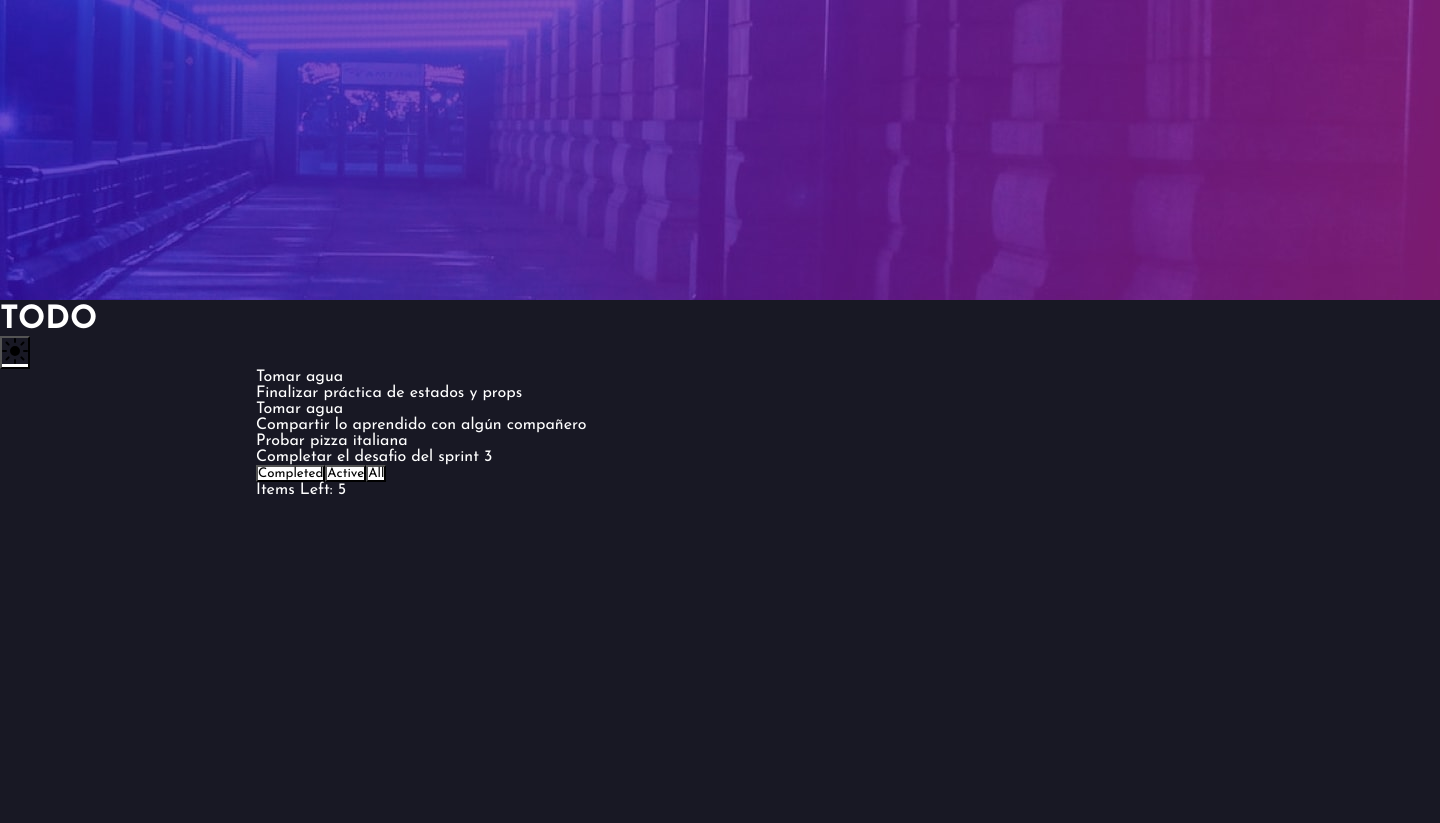
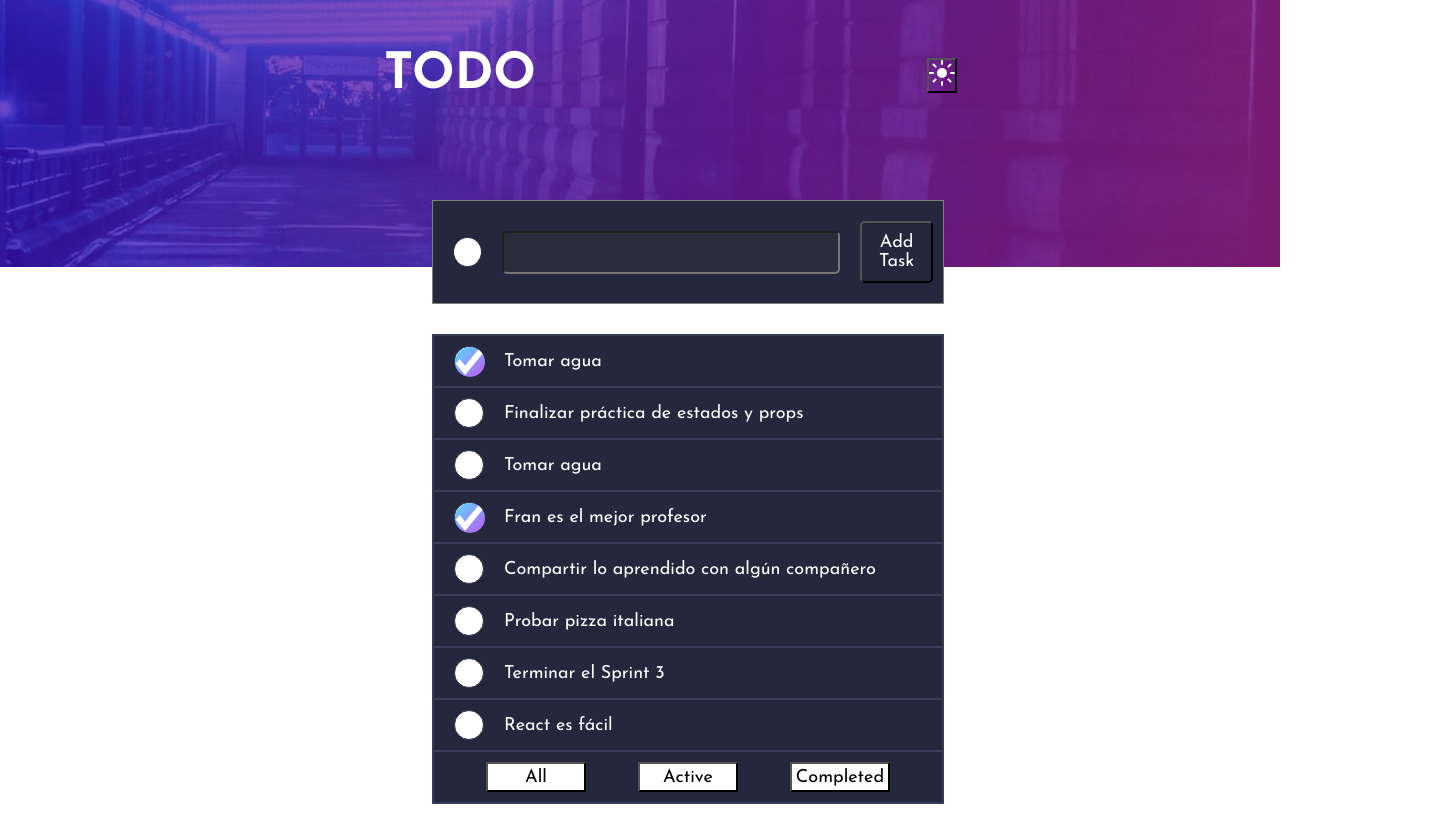
Before and after one commit to giannipiccardo/sprint3, a React (Vite) app: page / in a window 1280 px wide. Shown: the whole page, 1440 px wide, since content can reach past the window. Before the commit the page ends 800 px from the top, so only its background shows below. Built offline with nearby package versions, Linux system fonts and the light colour scheme.

Commit message:
12-07 14:56

```diff
--- a/src/App.css
+++ b/src/App.css
@@ -4,13 +4,19 @@
   box-sizing: border-box;
   font-family: 'Josefin Sans', sans-serif;
   color: white;
-  background-color: #181824;
   list-style : none;
+  max-width: 100vw;
+  background: no-repeat;
+  font-size: 18px;
+  /* background-color: #25273C; */
 }
 
 .task-container{
     margin: auto;
-    width: 60%;
+    width: 40%;
+    position: absolute;
+    top: 200px;
+    left: 432px;
 }
 
 * button{
--- a/src/App.jsx
+++ b/src/App.jsx
@@ -3,6 +3,7 @@ import Header from "./assets/components/Header/Header"
 import List from "./assets/components/Todo/List"
 import Form from "./assets/components/Todo/Form"
 // import Content from "./assets/components/Todo/Content"
+import Footer from "./assets/components/Footer/Footer"
 import './App.css'
 
 
@@ -12,13 +13,39 @@ function App() {
     { id: 1, content: "Tomar agua", completed: true },
     { id: 2, content: "Finalizar práctica de estados y props", completed: false },
     { id: 3, content: "Tomar agua", completed: false },
-    { id: 4, content: "Compartir lo aprendido con algún compañero", completed: false },
-    { id: 5, content: "Probar pizza italiana", completed: false },
-    { id: 6, content: "Completar el desafio del sprint 3", completed: false },
+    { id: 4, content: "Fran es el mejor profesor", completed: true },
+    { id: 5, content: "Compartir lo aprendido con algún compañero", completed: false },
+    { id: 6, content: "Probar pizza italiana", completed: false },
+    { id: 7, content: "Terminar el Sprint 3", completed: false },
+    { id: 8, content: "React es fácil", completed: false },
+    // { id: 9, content: "Tomar agua", completed: true },
+    // { id: 10, content: "Finalizar práctica de estados y props", completed: false },
+    // { id: 11, content: "Tomar agua", completed: false },
+    // { id: 12, content: "Fran es el mejor profesor", completed: true },
+    // { id: 13, content: "Compartir lo aprendido con algún compañero", completed: false },
+    // { id: 14, content: "Probar pizza italiana", completed: false },
+    // { id: 15, content: "Terminar el Sprint 3", completed: false },
+    // { id: 16, content: "React es fácil", completed: false },
+    // { id: 17, content: "Tomar agua", completed: true },
+    // { id: 18, content: "Finalizar práctica de estados y props", completed: false },
+    // { id: 19, content: "Tomar agua", completed: false },
+    // { id: 20, content: "Fran es el mejor profesor", completed: true },
+    // { id: 21, content: "Compartir lo aprendido con algún compañero", completed: false },
+    // { id: 22, content: "Probar pizza italiana", completed: false },
+    // { id: 23, content: "Terminar el Sprint 3", completed: false },
+    // { id: 24, content: "React es fácil", completed: false },
+    // { id: 25, content: "Tomar agua", completed: true },
+    // { id: 26, content: "Finalizar práctica de estados y props", completed: false },
+    // { id: 27, content: "Tomar agua", completed: false },
+    // { id: 28, content: "Fran es el mejor profesor", completed: true },
+    // { id: 29, content: "Compartir lo aprendido con algún compañero", completed: false },
+    // { id: 30, content: "Probar pizza italiana", completed: false },
+    // { id: 31, content: "Terminar el Sprint 3", completed: false },
+    // { id: 32, content: "React es fácil", completed: false },
   ]);
+
   let itemsLeft = list.filter((todo) => !todo.completed)
   let amountItemsLeft = itemsLeft.length
-  // console.log(amountItemsLeft)
 
   return (
     <>
@@ -26,8 +53,9 @@ function App() {
       <div className='task-container'>
         <Form list={list} setList={setList}></Form>
         <List list={list} setList={setList}></List>
-        <span>Items Left: {amountItemsLeft}</span>
+        <span>{amountItemsLeft} Items Left</span>
       </div>
+      <Footer></Footer>
       {/* <Content theme={theme} /> */}
     </>
   )
--- /dev/null
+++ b/src/assets/components/Footer/Footer.css
@@ -0,0 +1,8 @@
+.footer-container{
+    display: flex;
+    flex-direction: column;
+    position: fixed;
+    bottom: 10px;
+    right: 10px;
+    align-items: center;
+}
--- /dev/null
+++ b/src/assets/components/Footer/Footer.jsx
@@ -0,0 +1,12 @@
+import "./Footer.css"
+
+function Footer() {
+    return (
+        <div className="footer-container">
+            <span>Full Stack Developer Bootcamp</span><br />
+            <span>Coded by Gianni Piccardo</span>
+        </div>
+    );
+}
+
+export default Footer;
--- a/src/assets/components/Header/Header.css
+++ b/src/assets/components/Header/Header.css
@@ -1,3 +1,21 @@
-*{
+.headerContainer{
+    position: relative;
+}
 
+.header-text{
+    display: flex;
+    align-items: center;
+    position: absolute;
+    top: 50px;
+    left: 30%
 }
+
+.header-text h1{
+    /* background-color: transparent; */
+    margin-right: 215%;
+    font-size: 50px;
+}
+
+.header-text button{
+    background-color: transparent;
+}
--- a/src/assets/components/Header/Header.jsx
+++ b/src/assets/components/Header/Header.jsx
@@ -1,24 +1,9 @@
-import react from "react"
-
-// const Header = ({ setTheme, unit }) => {
-//     return (
-//         <>
-//             {unit}
-//             {/* <button onClick={() => setTheme("light")}>A</button> */}
-//             <h1>TODO</h1>
-//             <img src="src\assets\images\bg-desktop-dark.jpg" alt="Fondo claro" />
-//         </>
-//     );
-// }
-
-// export default Header;
-
 import "./Header.css";
 
 const sun = (
     <svg xmlns="http://www.w3.org/2000/svg" width="26" height="26">
         <path
-            fill="#black"
+            fill="#FFF"
             d="M13 21a1 1 0 011 1v3a1 1 0 11-2 0v-3a1 1 0 011-1zm-5.657-2.343a1 1 0 010 1.414l-2.121 2.121a1 1 0 01-1.414-1.414l2.12-2.121a1 1 0 011.415 0zm12.728 0l2.121 2.121a1 1 0 01-1.414 1.414l-2.121-2.12a1 1 0 011.414-1.415zM13 8a5 5 0 110 10 5 5 0 010-10zm12 4a1 1 0 110 2h-3a1 1 0 110-2h3zM4 12a1 1 0 110 2H1a1 1 0 110-2h3zm18.192-8.192a1 1 0 010 1.414l-2.12 2.121a1 1 0 01-1.415-1.414l2.121-2.121a1 1 0 011.414 0zm-16.97 0l2.121 2.12A1 1 0 015.93 7.344L3.808 5.222a1 1 0 011.414-1.414zM13 0a1 1 0 011 1v3a1 1 0 11-2 0V1a1 1 0 011-1z"
         />
     </svg>
@@ -27,7 +12,7 @@ const sun = (
 const moon = (
     <svg xmlns="http://www.w3.org/2000/svg" width="26" height="26">
         <path
-            fill="#black"
+            fill="#FFF"
             d="M13 0c.81 0 1.603.074 2.373.216C10.593 1.199 7 5.43 7 10.5 7 16.299 11.701 21 17.5 21c2.996 0 5.7-1.255 7.613-3.268C23.22 22.572 18.51 26 13 26 5.82 26 0 20.18 0 13S5.82 0 13 0z"
         />
     </svg>
@@ -37,7 +22,8 @@ const Header = ({ setTheme, theme }) => {
     const isLight = theme === "light";
     return (
         <header className="headerContainer">
-            <img className="headerImage" src={`src/assets/images/bg-desktop-${theme}.jpg`} />
+            <img className="headerImage" src={`src/assets/images/bg-desktop-${theme}.jpg`} alt="Header Background" />
+            <div className="header-text">
                 <h1 className="todoTitle">TODO</h1>
                 <button
                     className="buttonChangeTheme"
@@ -45,6 +31,7 @@ const Header = ({ setTheme, theme }) => {
                 >
                     {isLight ? moon : sun}
                 </button>
+            </div>
         </header>
     );
 };
--- a/src/assets/components/Todo/Form.css
+++ b/src/assets/components/Todo/Form.css
@@ -3,30 +3,29 @@
     align-items: center;
     width: 100%;
     margin: 0 0 30px 0;
-    padding: 10px
-    0 10px 0;
+    padding: 10px 0 10px 0;
     background-color: #25273C;
     /* margin: 20px; */
     border: 1px solid gray;
     /* padding: 20px 0px; */
 }
 
-/* .check-task-button{
+.check-task-button{
     border-radius: 50%;
     margin: 0 10px 0 20px;
     width: 30px;
     height: 30px;
     cursor: pointer;
     border: 1px solid #2b2d3d;
-} */
+}
 
-/* .check-task-button:hover {
+.check-task-button:hover {
     background:
         linear-gradient(#25273C, #25273C) padding-box,
         linear-gradient(60deg, #57ddff, #c058f3) border-box;
     border: 1px solid transparent;
     border-radius: 50%;
-} */
+}
 
 .form-container input{
     width: 70%;
--- a/src/assets/components/Todo/Form.jsx
+++ b/src/assets/components/Todo/Form.jsx
@@ -1,69 +1,43 @@
-// import React from "react";
-import { useState } from "react";
-import "./Form.css"
+import React, { useState } from "react";
+import "./Form.css";
 
 const Form = ({ list, setList }) => {
-    const [newTask, setNewTask] = useState("")
+    const [inputValue, setInputValue] = useState("");
 
     const onChangeHandler = (e) => {
-        setNewTask(e.target.value)
-    }
+        setInputValue(e.target.value);
+    };
 
     const addTask = () => {
-        if (newTask.trim() !== " ") {
-            const lastItemId = list[list.length - 1].id
+        if (inputValue.trim() !== "") {
+            const lastItemId = list[list.length - 1].id;
             const newId = lastItemId + 1;
-            const newTaskk = { id: newId, content: newTask, completed: false }
-            setList((prevList) => [...prevList, newTaskk])
-            setNewTask("")
+            const newTask = { id: newId, content: inputValue, completed: false };
+            setList((prevList) => [...prevList, newTask]);
+            setInputValue("");
         }
-    }
+    };
 
     const onKeyDownHandler = (e) => {
         if (e.key === "Enter") {
             addTask();
         }
-        return (
-            <div className="form-container">
-                <button className="check-task-button"></button>
-                <input type="text" value={newTask} onChange={(e) => setNewTask(e.target.value)} />
-                <button onClick={onChangeHandler} className="add-task-button">Add Task</button>
-            </div>
-        )
-    }
-}
+    };
+
+    return (
+        <div className="form-container">
+            <button className="check-task-button"></button>
+            <input
+                type="text"
+                value={inputValue}
+                onChange={onChangeHandler}
+                onKeyDown={onKeyDownHandler}
+            />
+            <button onClick={addTask} className="add-task-button">
+                Add Task
+            </button>
+        </div>
+    );
+};
 
 export default Form;
-
-
-
-
-
-
-
-
-// const Form = ({ list, setList }) => {
-//     const [inputValue, setInputValue] = useState("");
-
-//     const addTask = () => {
-//         // props.setList((prevValue) => {
-//         //     console.log(prevValue);
-//         //     return [...prevValue, inputValue]
-//         // });
-//         // props.setList([...list, inputValue]);
-//         // setInputValue("");
-//         setList([...list, { id: uuidv4(), title: inputValue, complete: false }]);
-//         setInputValue("");
-//         console.log(list);
-//     };
-
-//     return (
-//         <div className="form-container">
-//             <button className="check-task-button"></button>
-//             <input type="text" value={inputValue} onChange={(event) => setInputValue(event.target.value)} />
-//             <button onClick={addTask} className="add-task-button">Add task</button>
-//         </div>
-//     );
-// };
-
-// export default Form;
--- a/src/assets/components/Todo/List.css
+++ b/src/assets/components/Todo/List.css
@@ -1,7 +1,7 @@
 .task-item{
     display: flex;
     align-items: center;
-    background-color: #25273C;
+    /* background-color: #25273C; */
     /* margin: 20px; */
     border: 1px solid gray;
     list-style : none;
@@ -25,3 +25,50 @@
     border: 1px solid transparent;
     border-radius: 50%;
 }
+
+.task-container ul{
+    border-radius: 0px;
+    border: 1px solid #383B59;
+
+}
+
+.task-container ul li {
+    display: flex;
+    align-items: center;
+    /* margin: 15px 0px; */
+    padding: 10px 0px;
+    border: 1px solid #383B59;
+    background-color: #25273C;
+}
+
+.task-container ul li span{
+    background-color: #25273C;
+}
+
+.task-container ul li button{
+    border-radius: 50%;
+    margin: 0 20px;
+    width: 30px;
+    height: 30px;
+    border: 1px solid #2b2d3d;
+}
+
+.filters{
+    display: flex;
+    justify-content: space-evenly;
+    padding: 10px 0px;
+    border: 1px solid #383B59;
+    background-color: #25273C;
+}
+
+.filters button{
+    width: 100px;
+    height: 30px;
+}
+
+.checkImg{
+    border-radius: 50%;
+    width: 30px;
+    height: 30px;
+    background-image: linear-gradient(to bottom right, hsl(192, 100%, 67%), hsl(280, 87%, 65%));
+}
--- a/src/assets/components/Todo/List.jsx
+++ b/src/assets/components/Todo/List.jsx
@@ -38,14 +38,18 @@ const List = ({ list, setList }) => {
         <ul>
             {filterr.map(todo => (
                 <li key={todo.id} className={todo.completed ? "completed" : ""}>
-                    {/* <button onClick={() => clickToggle(todo.id)}>{todo.completed ? "t" : ""}</button> */}
+                    {/* `${todo.completed ? "completed" : ""} ${theme === "dark" ? "list-fontColor-dark-mode" : ""}` */}
+                    <button onClick={() => clickToggle(todo.id)}>{todo.completed ? <img src="./src/assets/images/icon-check.svg" className="checkImg" /> : ""}</button>
                     <span>{todo.content}</span>
                 </li>
-            ))}
-            <button onClick={completedFilter}>Completed</button>
-            <button onClick={activeFilter}>Active</button>
-            <button onClick={allFilter}>All</button>
-        </ul>
+            ))
+            }
+            <div className="filters">
+                <button onClick={allFilter}>All</button>
+                <button onClick={activeFilter}>Active</button>
+                <button onClick={completedFilter}>Completed</button>
+            </div>
+        </ul >
     )
 };
 
```
Lines whose indentation alone changed are shown as unchanged.
